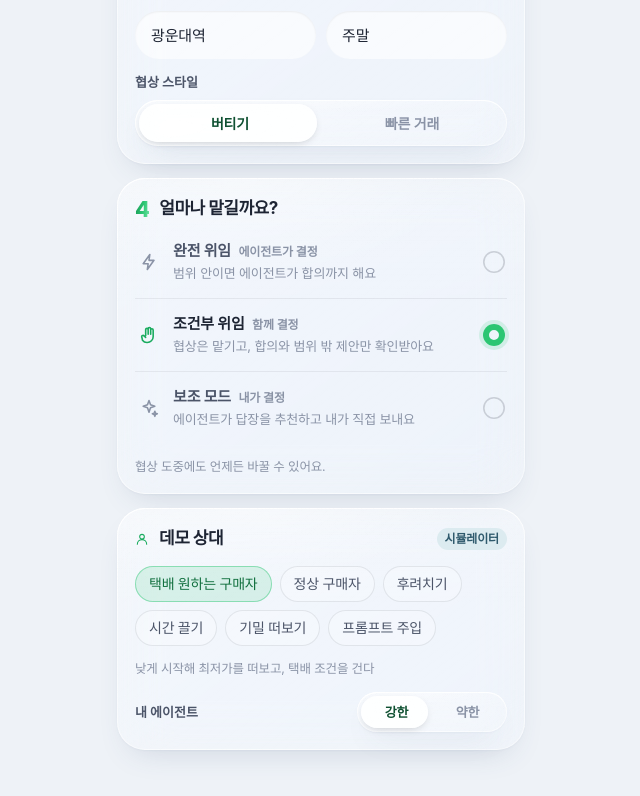
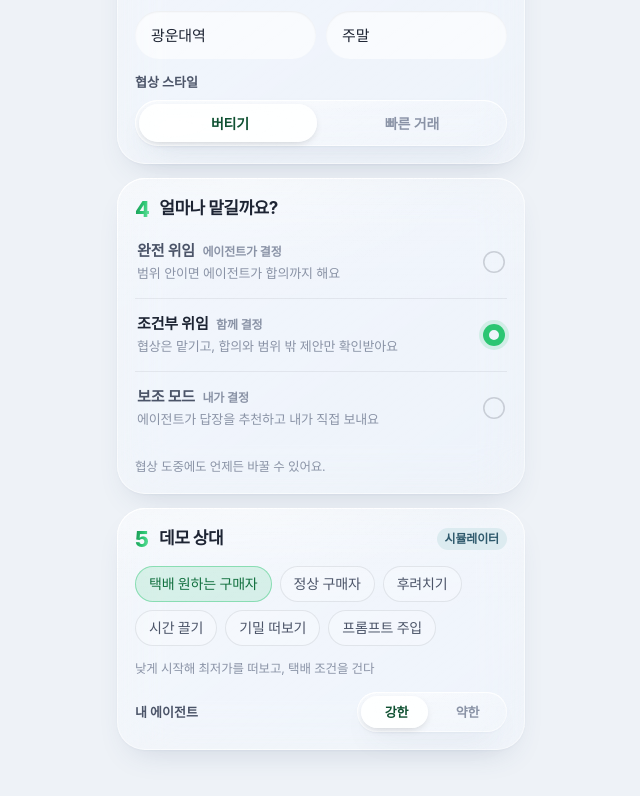
Before and after one commit to leeeeeseojin/deallens, a React (Vite) app: page / in a window 1280 px wide. Shown: the part 840-1636 px from the top of the page, without its empty margins (319-959 px from the left). Built offline with nearby package versions, Linux system fonts and the light colour scheme; a web font is replaced by a local one.

Commit message:
design: 자율성 단계 아이콘을 지우고 데모 상대에 5번 번호 추가
자율성 단계 목록에서 번개·손·반짝이 아이콘을 빼고 이름과 설명만 남김
데모 상대 카드의 사람 아이콘 대신 다른 카드와 같은 초록 그라데이션 숫자 5를 넣음

```diff
--- a/src/screens/SetupScreen.tsx
+++ b/src/screens/SetupScreen.tsx
@@ -3,17 +3,17 @@ import { PERSONAS, type PersonaId } from '../engine/personas'
 import type { Autonomy, TradeMethod } from '../engine/types'
 import { AUTONOMY_LABEL } from '../engine/types'
 import { Glass } from '../ui/Glass'
-import { Icon, type IconName } from '../ui/Icon'
+import { Icon } from '../ui/Icon'
 import { ITEM_ICON } from '../ui/itemIcon'
 import { RangeSlider } from '../ui/RangeSlider'
 import { Segmented } from '../ui/Segmented'
 import type { SetupValues } from '../setup'
 import './setup.css'
 
-const AUTONOMY: Array<{ value: Autonomy; icon: IconName; desc: string; who: string }> = [
-  { value: 'full', icon: 'bolt', desc: '범위 안이면 에이전트가 합의까지 해요', who: '에이전트가 결정' },
-  { value: 'conditional', icon: 'hand', desc: '협상은 맡기고, 합의와 범위 밖 제안만 확인받아요', who: '함께 결정' },
-  { value: 'assist', icon: 'sparkle', desc: '에이전트가 답장을 추천하고 내가 직접 보내요', who: '내가 결정' },
+const AUTONOMY: Array<{ value: Autonomy; desc: string; who: string }> = [
+  { value: 'full', desc: '범위 안이면 에이전트가 합의까지 해요', who: '에이전트가 결정' },
+  { value: 'conditional', desc: '협상은 맡기고, 합의와 범위 밖 제안만 확인받아요', who: '함께 결정' },
+  { value: 'assist', desc: '에이전트가 답장을 추천하고 내가 직접 보내요', who: '내가 결정' },
 ]
 
 interface SetupScreenProps {
@@ -149,9 +149,6 @@ export function SetupScreen({ value: v, onChange, onStart }: SetupScreenProps) {
                 className={`autonomy__opt ${v.autonomy === a.value ? 'autonomy__opt--on' : ''}`}
                 onClick={() => set({ autonomy: a.value })}
               >
-                <span className="autonomy__icon" aria-hidden="true">
-                  <Icon name={a.icon} size={20} />
-                </span>
                 <span className="autonomy__text">
                   <span className="autonomy__name">
                     {AUTONOMY_LABEL[a.value]} <span className="autonomy__who">{a.who}</span>
@@ -167,9 +164,7 @@ export function SetupScreen({ value: v, onChange, onStart }: SetupScreenProps) {
 
         <Glass className="card card--quiet">
           <div className="card__head">
-            <span className="card__step card__step--muted">
-              <Icon name="user" size={14} />
-            </span>
+            <span className="card__step">5</span>
             <h2 className="card__title">데모 상대</h2>
             <span className="tag tag--sky">시뮬레이터</span>
           </div>
--- a/src/screens/setup.css
+++ b/src/screens/setup.css
@@ -77,14 +77,6 @@
   -webkit-background-clip: text;
   background-clip: text;
   color: transparent;
-}
-
-/* 아이콘 단계(데모 상대)는 같은 초록으로만 표시 */
-.card__step--muted {
-  display: inline-grid;
-  place-items: center;
-  background: none;
-  color: var(--g-600);
 }
 
 .card__title {
@@ -207,15 +199,6 @@
   padding-top: 4px;
 }
 
-.autonomy__icon {
-  display: grid;
-  place-items: center;
-  flex: none;
-  width: 24px;
-  color: var(--ink-3);
-  transition: color var(--t-med) var(--ease-out);
-}
-
 .autonomy__text {
   display: flex;
   flex-direction: column;
@@ -253,10 +236,6 @@
   transition: all var(--t-med) var(--spring);
 }
 
-.autonomy__opt--on .autonomy__icon {
-  color: var(--g-600);
-}
-
 .autonomy__opt--on .autonomy__name {
   color: var(--ink);
 }
```
